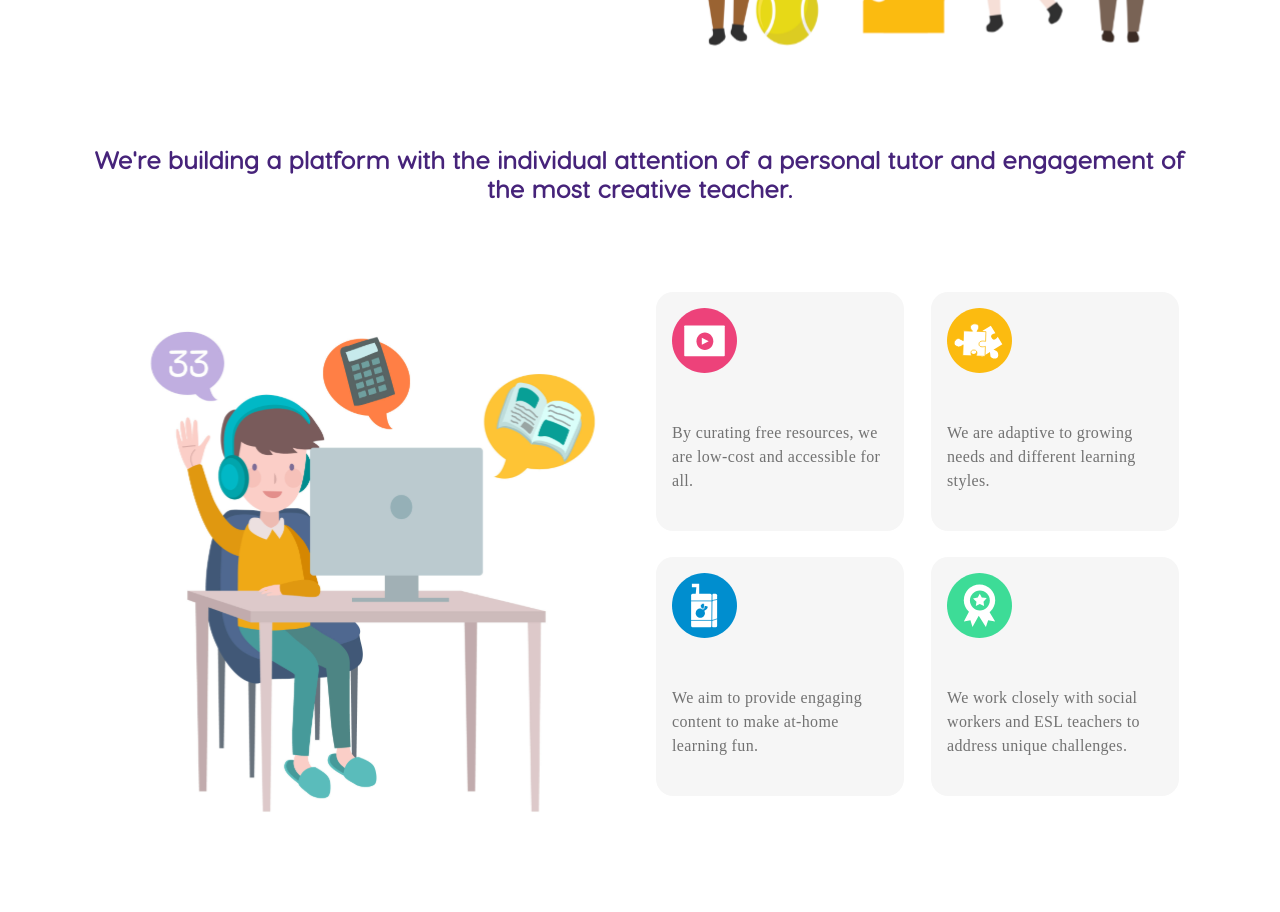
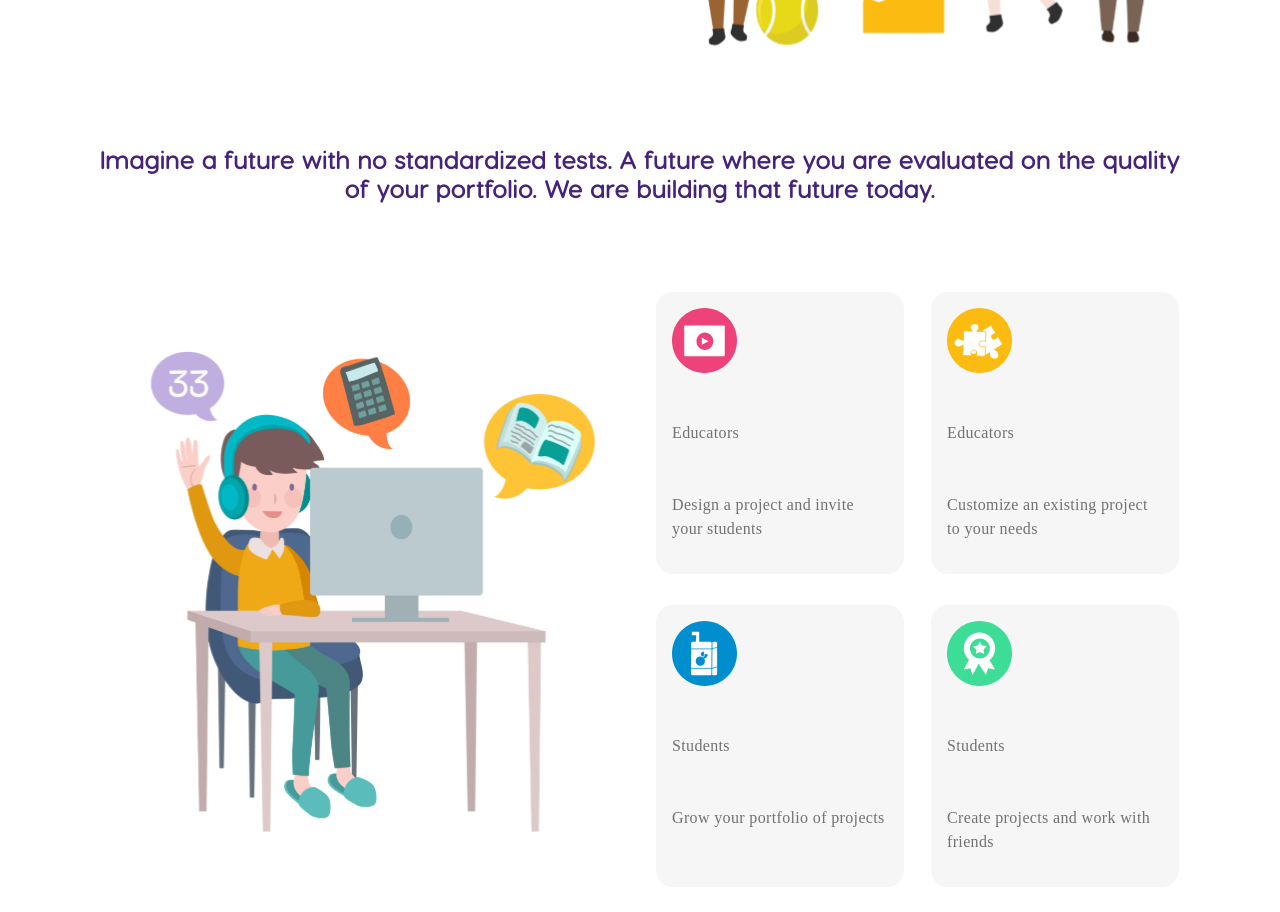
Before and after one commit to eden-learning/eden-client, a React (Create React App) app: page / in a window 1280 px wide. Shown: the part 480-1392 px from the top of the page. Built offline with nearby package versions, Linux system fonts and the light colour scheme.

Commit message:
Feat: Edit text in boxes with icons

```diff
--- a/src/components/Platform.js
+++ b/src/components/Platform.js
@@ -12,8 +12,9 @@ export default function Platform() {
     <section id="platform" className="container">
       <div className="text-center">
         <h4 className="platform-text-block py-4 my-1 my-sm-5">
-          We&apos;re building a platform with the individual attention of a
-          personal tutor and engagement of the most creative teacher.
+          Imagine a future with no standardized tests. A future where you are
+          evaluated on the quality of your portfolio. We are building that
+          future today.
         </h4>
       </div>
       <div className="row no-gutters">
@@ -22,25 +23,29 @@ export default function Platform() {
             <div className="col-sm-6">
               <IconInfoBox
                 icon={iconVideo}
-                text="By curating free resources, we are low-cost and accessible for all."
+                title="Educators"
+                text="Design a project and invite your students"
               />
             </div>
             <div className="col-sm-6">
               <IconInfoBox
                 icon={iconJigsaw}
-                text="We are adaptive to growing needs and different learning styles."
+                title="Educators"
+                text="Customize an existing project to your needs"
               />
             </div>
             <div className="col-sm-6">
               <IconInfoBox
                 icon={iconJuicebox}
-                text="We aim to provide engaging content to make at-home learning fun."
+                title="Students"
+                text="Grow your portfolio of projects"
               />
             </div>
             <div className="col-sm-6">
               <IconInfoBox
                 icon={iconRibbon}
-                text="We work closely with social workers and ESL teachers to address unique challenges."
+                title="Students"
+                text="Create projects and work with friends"
               />
             </div>
           </div>
@@ -52,12 +57,6 @@ export default function Platform() {
           />
         </div>
       </div>
-      <div className="text-align-center">
-        <h4 className="platform-text-block py-4 my-1 my-sm-4">
-          Low-resource families are disproportionately affected by school
-          closures and face unique challenges.
-        </h4>
-      </div>
     </section>
   );
 }
```
